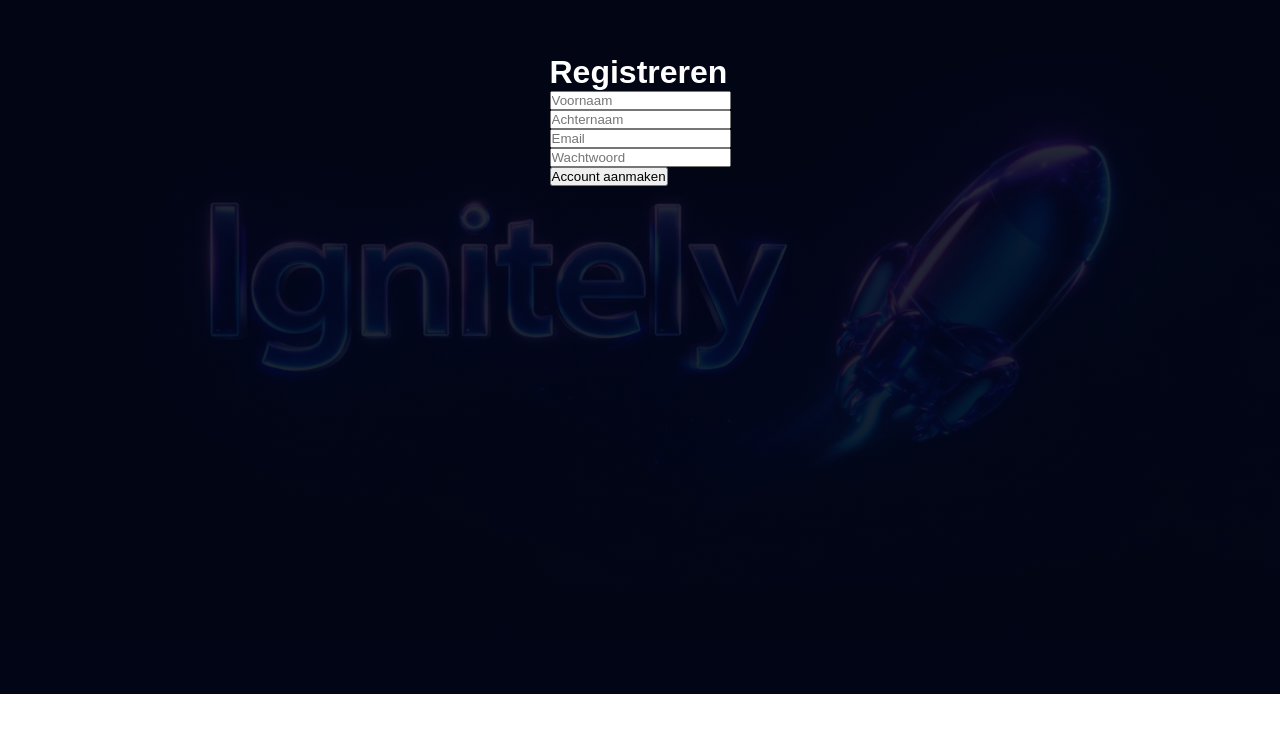
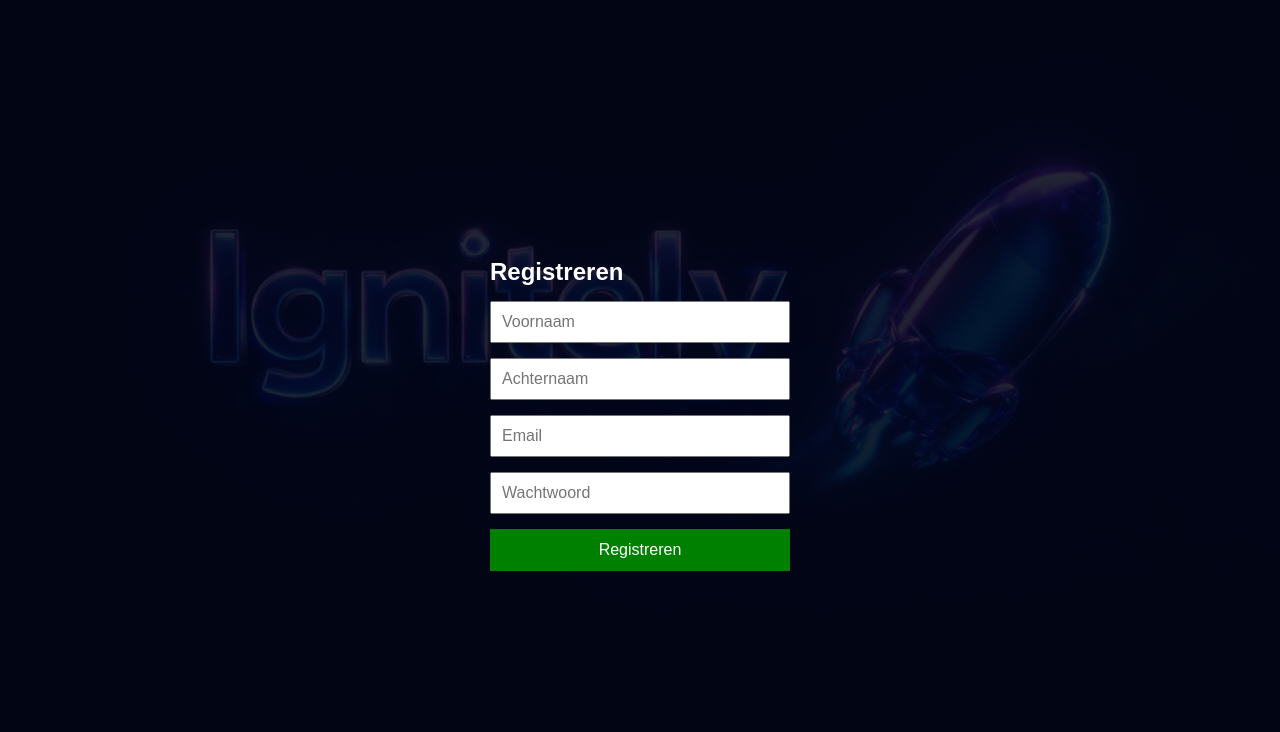
Before and after one commit to IgnitelyAi/Ignitely, a Next.js app: page /register in a window 1280 px wide. Shown: the part 106-838 px from the top of the page. Before the commit the page ends 800 px from the top, so only its background shows below. Built offline with nearby package versions, Linux system fonts and the light colour scheme; no server answers.

Commit message:
final auth setup

```diff
--- a/app/register/page.tsx
+++ b/app/register/page.tsx
@@ -1,24 +1,22 @@
 "use client";
 
 import { useState } from "react";
-import { supabase } from "@/lib/supabase";
 import { useRouter } from "next/navigation";
+import { getSupabaseClient } from "@/lib/supabase";
 
 export default function RegisterPage() {
+  const supabase = getSupabaseClient();
   const router = useRouter();
 
   const [email, setEmail] = useState("");
   const [password, setPassword] = useState("");
   const [voornaam, setVoornaam] = useState("");
   const [achternaam, setAchternaam] = useState("");
+  const [loading, setLoading] = useState(false);
 
   const handleRegister = async (e: React.FormEvent) => {
     e.preventDefault();
-
-    if (!supabase) {
-      console.log("Supabase not loaded");
-      return;
-    }
+    setLoading(true);
 
     const { data, error } = await supabase.auth.signUp({
       email,
@@ -27,63 +25,96 @@
 
     if (error) {
       alert(error.message);
+      setLoading(false);
       return;
     }
 
     if (data.user) {
-      await supabase.from("profiles").insert([
-        {
-          id: data.user.id,
-          email,
-          voornaam,
-          achternaam,
-          plan: "free",
-        },
-      ]);
+      await supabase.from("users").insert({
+        id: data.user.id,
+        email,
+        voornaam,
+        achternaam,
+        plan: "free",
+      });
+    }
 
-      router.push("/");
-    }
+    router.push("/login");
   };
 
   return (
-    <div style={{ padding: "40px" }}>
-      <h1>Registreren</h1>
+    <div style={container}>
+      <form onSubmit={handleRegister} style={form}>
+        <h2>Registreren</h2>
 
-      <form onSubmit={handleRegister}>
         <input
           type="text"
           placeholder="Voornaam"
           value={voornaam}
           onChange={(e) => setVoornaam(e.target.value)}
+          required
+          style={input}
         />
-        <br />
 
         <input
           type="text"
           placeholder="Achternaam"
           value={achternaam}
           onChange={(e) => setAchternaam(e.target.value)}
+          required
+          style={input}
         />
-        <br />
 
         <input
           type="email"
           placeholder="Email"
           value={email}
           onChange={(e) => setEmail(e.target.value)}
+          required
+          style={input}
         />
-        <br />
 
         <input
           type="password"
           placeholder="Wachtwoord"
           value={password}
           onChange={(e) => setPassword(e.target.value)}
+          required
+          style={input}
         />
-        <br />
 
-        <button type="submit">Account aanmaken</button>
+        <button type="submit" disabled={loading} style={button}>
+          {loading ? "Bezig..." : "Registreren"}
+        </button>
       </form>
     </div>
   );
 }
+
+const container = {
+  height: "100vh",
+  display: "flex",
+  justifyContent: "center",
+  alignItems: "center",
+};
+
+const form = {
+  display: "flex",
+  flexDirection: "column" as const,
+  gap: "15px",
+  width: "300px",
+};
+
+const input = {
+  padding: "10px",
+  fontSize: "16px",
+};
+
+const button = {
+  padding: "12px",
+  fontSize: "16px",
+  background: "green",
+  color: "white",
+  border: "none",
+  cursor: "pointer",
+};
--- a/lib/supabase.ts
+++ b/lib/supabase.ts
@@ -1,10 +1,8 @@
 import { createClient } from "@supabase/supabase-js";
 
-const supabaseUrl = process.env.NEXT_PUBLIC_SUPABASE_URL;
-const supabaseAnonKey = process.env.NEXT_PUBLIC_SUPABASE_ANON_KEY;
-
-if (!supabaseUrl || !supabaseAnonKey) {
-  throw new Error("Supabase environment variables are missing.");
+export function getSupabaseClient() {
+  return createClient(
+    process.env.NEXT_PUBLIC_SUPABASE_URL!,
+    process.env.NEXT_PUBLIC_SUPABASE_ANON_KEY!
+  );
 }
-
-export const supabase = createClient(supabaseUrl, supabaseAnonKey);
```
Also changed, not shown: app/login/page.tsx (+51 -15 lines).
